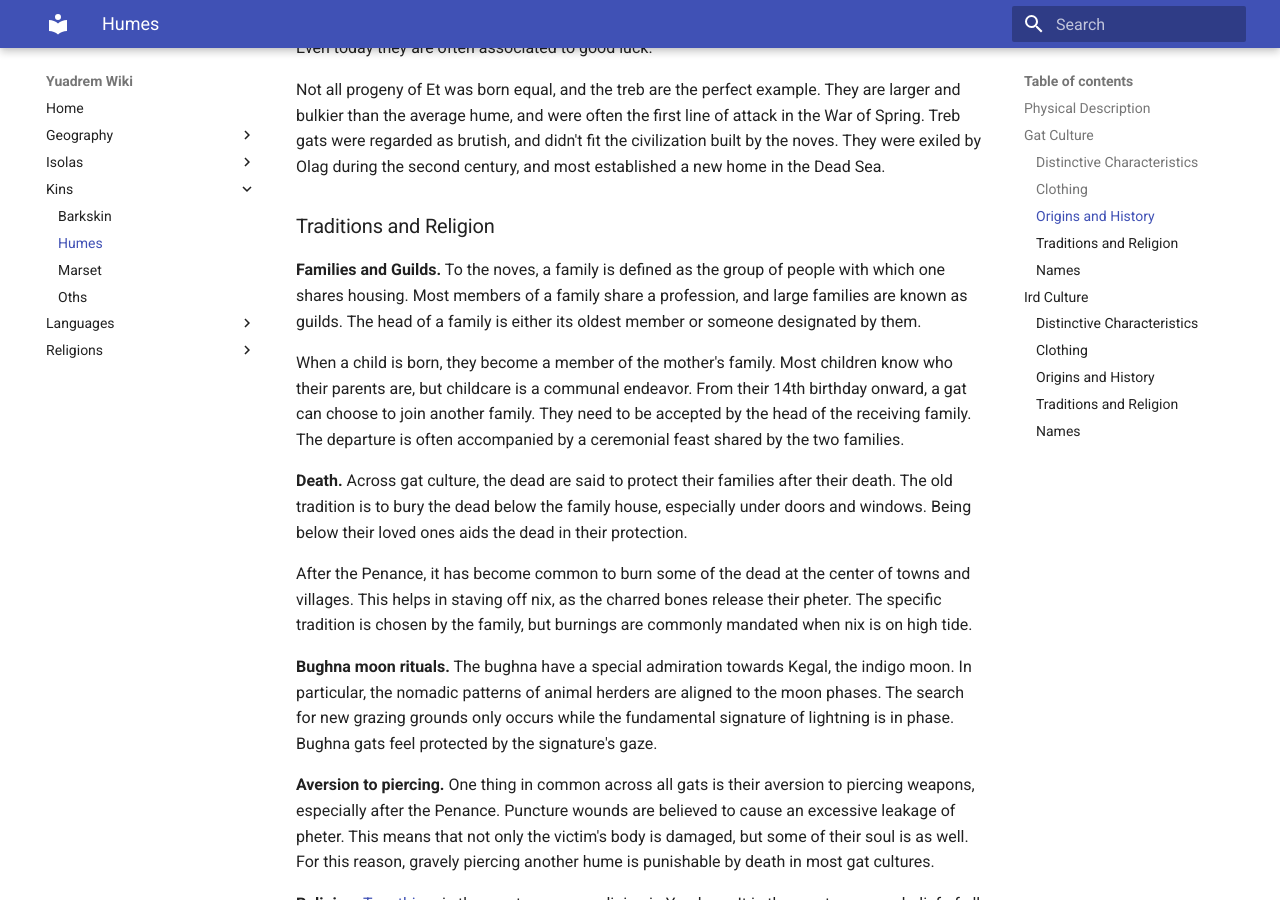
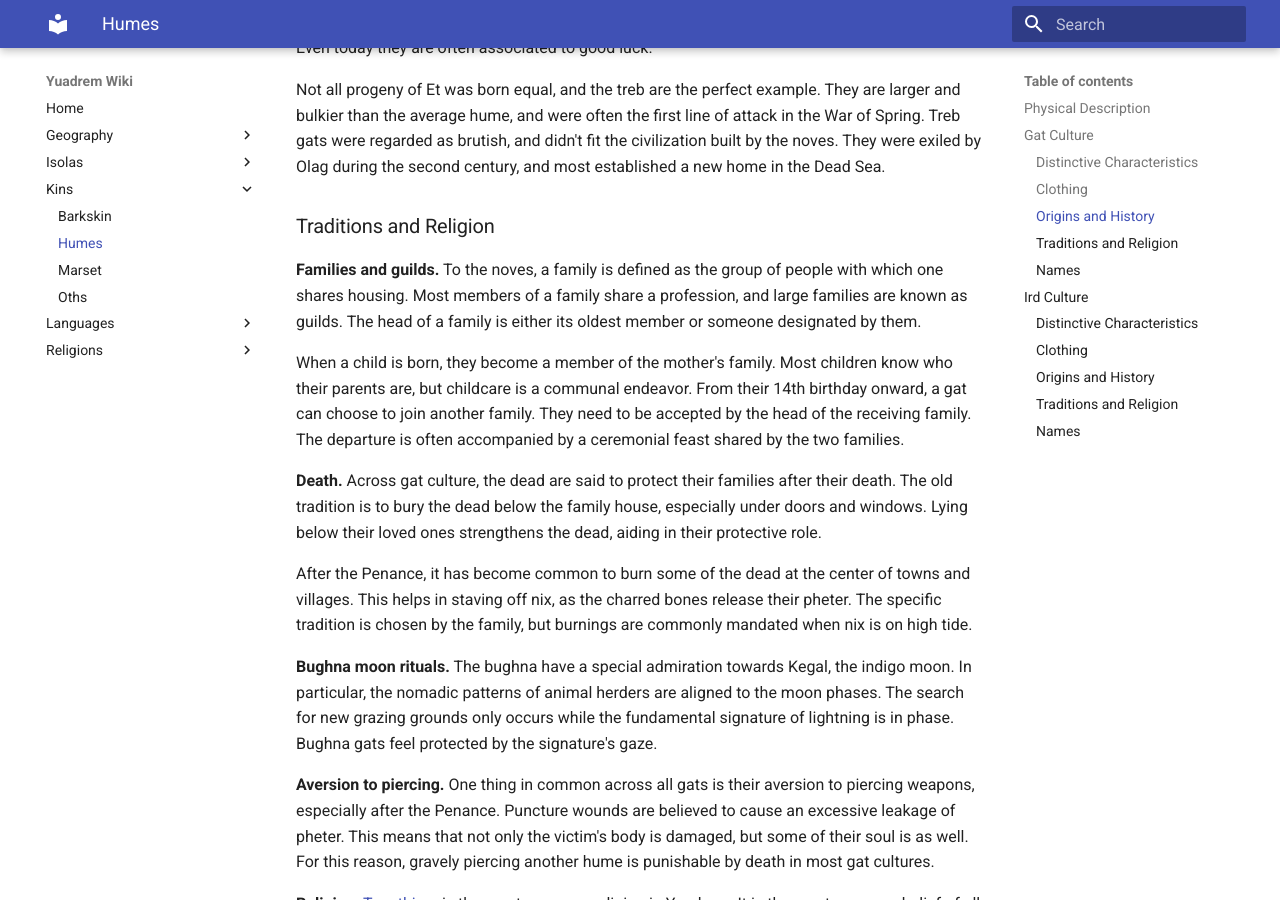
Before and after one commit to bleaktwig/yuadrem-wiki, an MkDocs documentation site: the page built from docs/kins/hume.md, in a window 1280 px wide and 900 px high, scrolled down 1700 px. Built offline with MkDocs 1.6.1 and Material for MkDocs 9.7.7, drawn with Linux system fonts in a browser that asks for light colours.

Commit message:
Minor changes

```diff
--- a/docs/kins/hume.md
+++ b/docs/kins/hume.md
@@ -50,14 +50,14 @@ Not all progeny of Et was born equal, and the treb are the perfect example. They
 
 ### Traditions and Religion
 <!-- NOTE. Noves culture has its members remain at home a lot. Either lean into this or figure out more collective celebrations. -->
-**Families and Guilds.**
+**Families and guilds.**
 To the noves, a family is defined as the group of people with which one shares housing. Most members of a family share a profession, and large families are known as guilds. The head of a family is either its oldest member or someone designated by them.
 
 When a child is born, they become a member of the mother's family. Most children know who their parents are, but childcare is a communal endeavor. From their 14th birthday onward, a gat can choose to join another family. They need to be accepted by the head of the receiving family. The departure is often accompanied by a ceremonial feast shared by the two families.
 <!-- NOTE. Many members of a child's family have an important role in their development, and a special place in their heart :). -->
 
 **Death.**
-Across gat culture, the dead are said to protect their families after their death. The old tradition is to bury the dead below the family house, especially under doors and windows. Being below their loved ones aids the dead in their protection.
+Across gat culture, the dead are said to protect their families after their death. The old tradition is to bury the dead below the family house, especially under doors and windows. Lying below their loved ones strengthens the dead, aiding in their protective role.
 <!-- NOTE. The pheter in the bones of the dead literally aids the family by keeping nix out, but this effect is minor. -->
 
 After the Penance, it has become common to burn some of the dead at the center of towns and villages. This helps in staving off nix, as the charred bones release their pheter<!-- TODO. Link. -->. The specific tradition is chosen by the family, but burnings are commonly mandated when nix is on high tide<!-- TODO. Link. -->.
```
Also changed, not shown: docs/index.md (+2 -3 lines), docs/kins/barkskin.md (+1 -0 lines).
